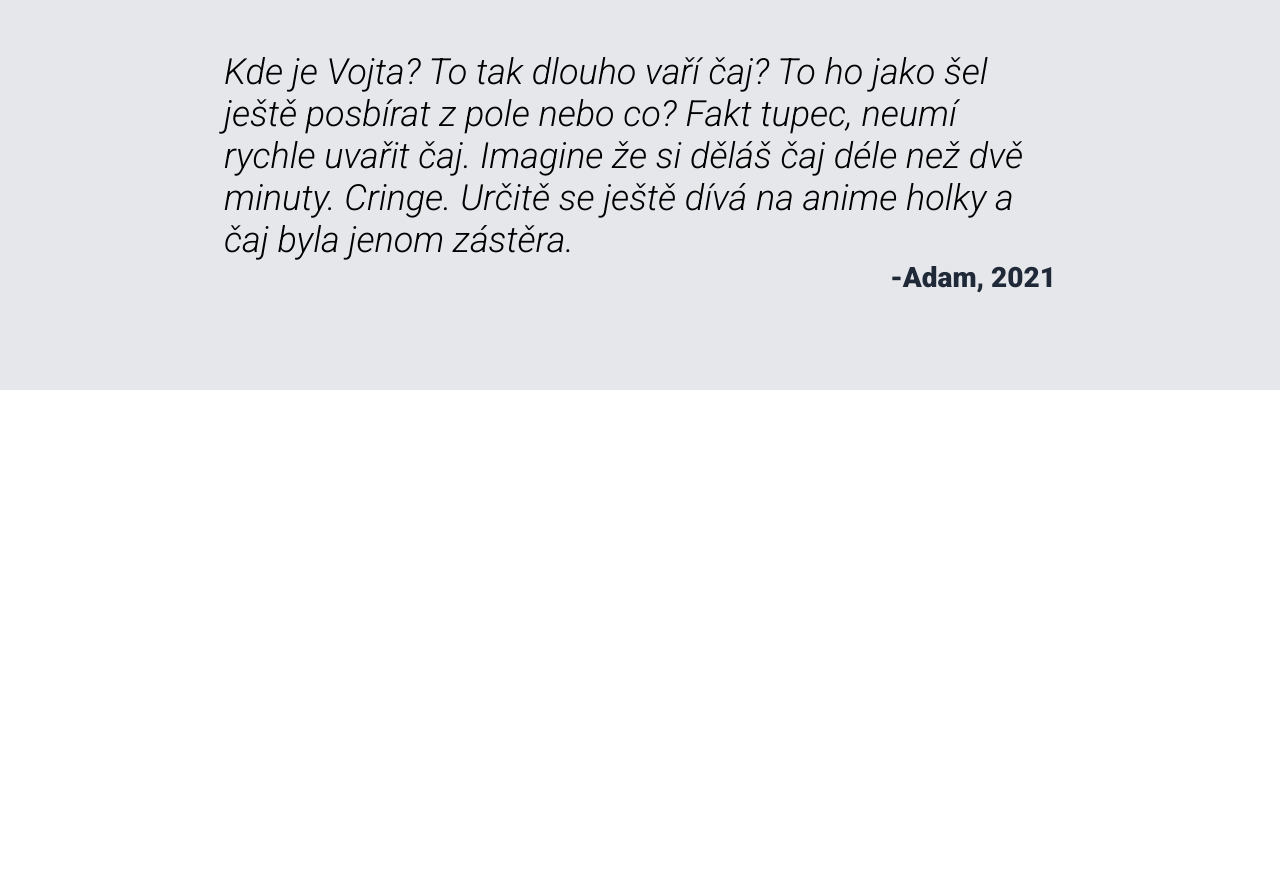
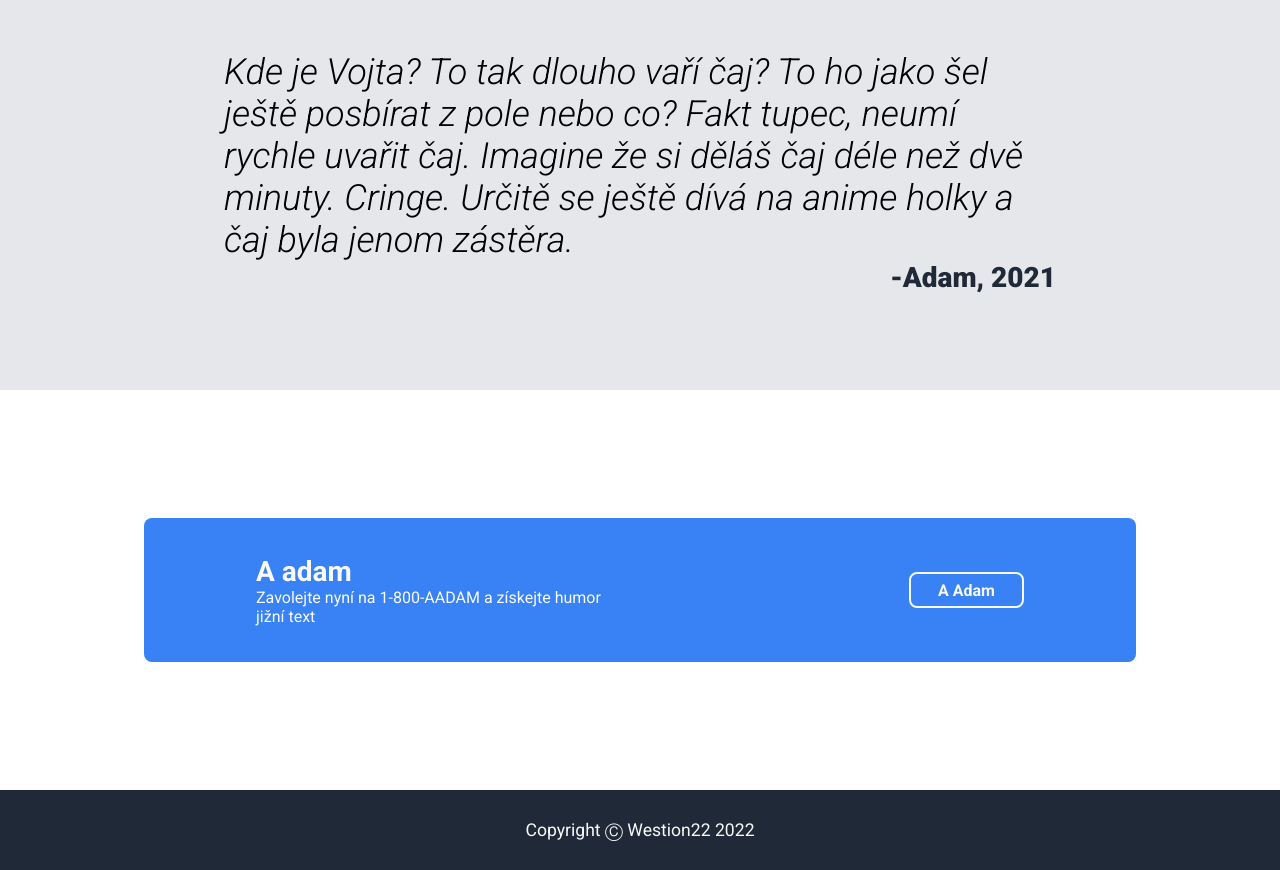
Before and after one commit to DemoPanCZE/foundations-landing-page, a plain HTML site: page index.html in a window 1280 px wide. Shown: the part 1096-1966 px from the top of the page. Before the commit the page ends 1486 px from the top, so only its background shows below. Drawn offline with Linux system fonts and the light colour scheme.

Commit message:
Finish all sections and css, complete assignment

```diff
--- a/index.html
+++ b/index.html
@@ -15,9 +15,9 @@
     <strong>A Adam</strong>
     <nav>
       <ul>
-        <li><a href="#">header link one</a></li>
-        <li><a href="#">header link two</a></li>
-        <li><a href="#">header link three</a></li>
+        <li><a href="#">Pero</a></li>
+        <li><a href="#">Koule</a></li>
+        <li><a href="https://www.artstation.com/mopflop">Artstation</a></li>
       </ul>
     </nav>
   </header>
@@ -27,7 +27,7 @@
     <div class="hero-box">
       <h1 class="hero-main-text">A adam</h1>
       <p>Lorem ipsum dolor sit amet consectetur adipisicing elit. At possimus ab officia facere quae quisquam cumque.</p>
-      <button>Sign up</button>
+      <button>Zmáčkni to</button>
     </div>
     <img src="images/thanos.jpg" alt="Thanos ass incident">
   </div>
@@ -62,5 +62,20 @@
       </div>
     </div>
 
+    <div class="action">
+      <div class="action-box">
+        <div class="action-text">
+          <h3>A adam</h3>
+          <p>Zavolejte nyní na 1-800-AADAM a získejte humor</p>
+          <p>jižní text</p>
+        </div>
+        <button class="action-button">A Adam</button>
+      </div>
+    </div>
+
+    <div class="footer">
+      <p>Copyright Ⓒ Westion22 2022</p>
+    </div>
+
 </body>
 </html>
--- a/styles.css
+++ b/styles.css
@@ -49,7 +49,7 @@ header strong {
 .hero {
   background-color: #1F2937;
   display: flex;
-  justify-content: flex-end;
+  justify-content: center;
   padding: 4rem 14rem
 }
 
@@ -67,7 +67,9 @@ header strong {
 
 .hero img{
   width: 500px;
-  height: auto;
+  height: auto;       /* TODO neni aligned s headerem na 16:9 obrazovce*/
+  border-radius: 1rem;
+  box-shadow: 15px 15px #00000042;
 }
 
 .hero h1{
@@ -153,3 +155,56 @@ header strong {
   font-size: 28px;
   text-align: right;
 }
+
+/*Call to action section*/
+
+.action{
+  height: 400px;
+  background-color: white;
+  display: flex;
+  justify-content: center;
+  align-items: center;
+}
+
+.action-box{
+  background-color: #3882F6;
+  display: flex;
+  justify-content: space-between;
+  align-items: center;
+  width: 60%;
+  height: 30%;
+  padding: 0.75rem 7rem;
+  border-radius: 0.5rem;
+}
+
+.action-text{
+  color:#F9FAF8;
+}
+
+.action-text h3{
+   font-size: 28px;
+}
+
+.action-button{
+  background-color: #3882F6;
+  border: 2px solid #F9FAF8;
+  border-radius: 0.5rem;
+  color: #F9FAF8;
+  font-weight: bold;
+  font-size: 1rem;
+  width: 15%;
+  height: 30%;
+}
+
+.footer{
+  background-color: #1F2937;
+  display: flex;
+  justify-content: center;
+  align-items: center;
+  height: 5rem;
+}
+
+.footer p{
+  color: #F9FAF8;
+  font-size: 1.1rem;
+}
```
Also changed, not shown: reference/01.png (added), reference/02.png (added).
